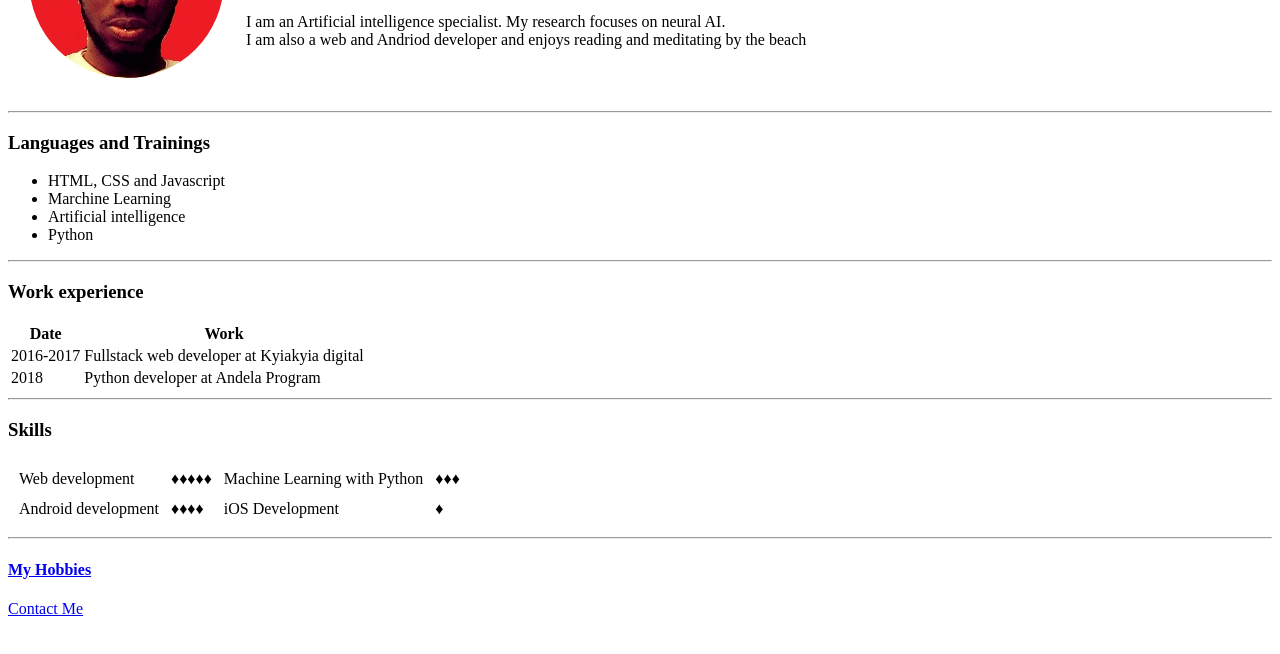
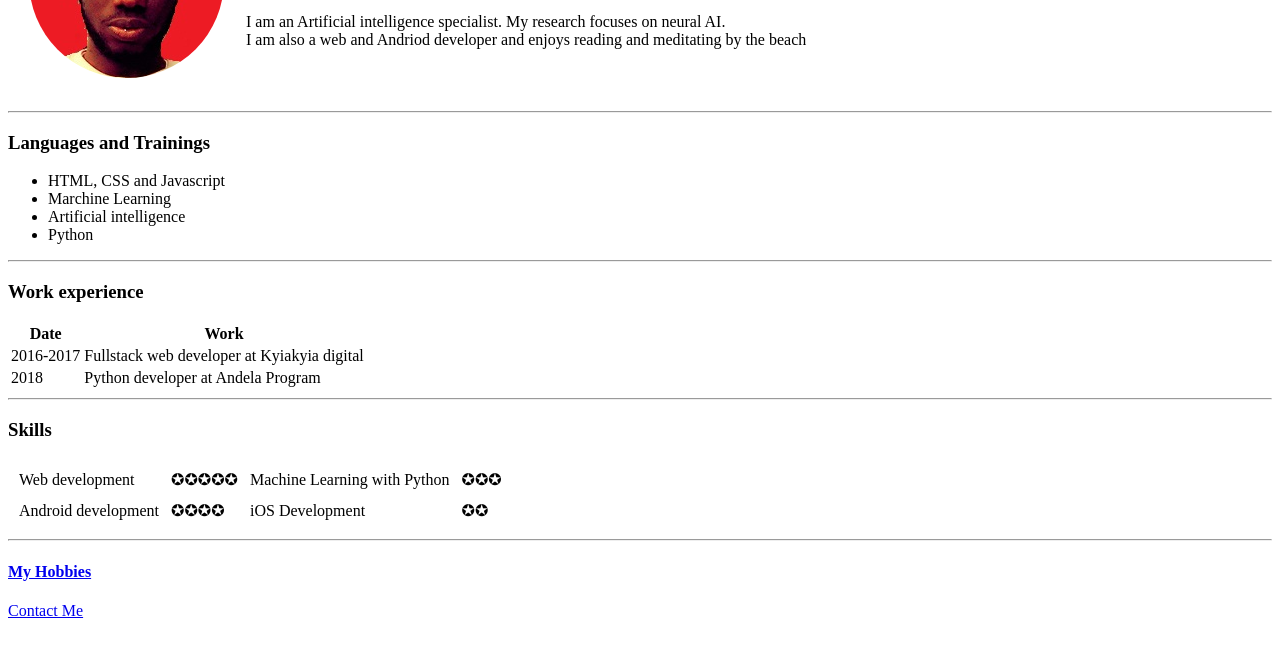
Before and after one commit to dblackpearl/cv, a plain HTML site: page index.html in a window 1280 px wide. Shown: the part 146-800 px from the top of the page. Drawn offline with Linux system fonts and the light colour scheme.

Commit message:
Add files via upload

```diff
--- a/index.html
+++ b/index.html
@@ -47,15 +47,15 @@
     <table cellspacing="10">
       <tr>
         <td>Web development</td>
-        <td>♦♦♦♦♦</td>
+        <td>✪✪✪✪✪</td>
         <td>Machine Learning with Python</td>
-        <td>♦♦♦</td>
+        <td>✪✪✪</td>
       </tr>
       <tr>
         <td>Android development</td>
-        <td>♦♦♦♦</td>
+        <td>✪✪✪✪</td>
         <td>iOS Development</td>
-        <td>♦</td>
+        <td>✪✪</td>
       </tr>
     </table>
 
```
